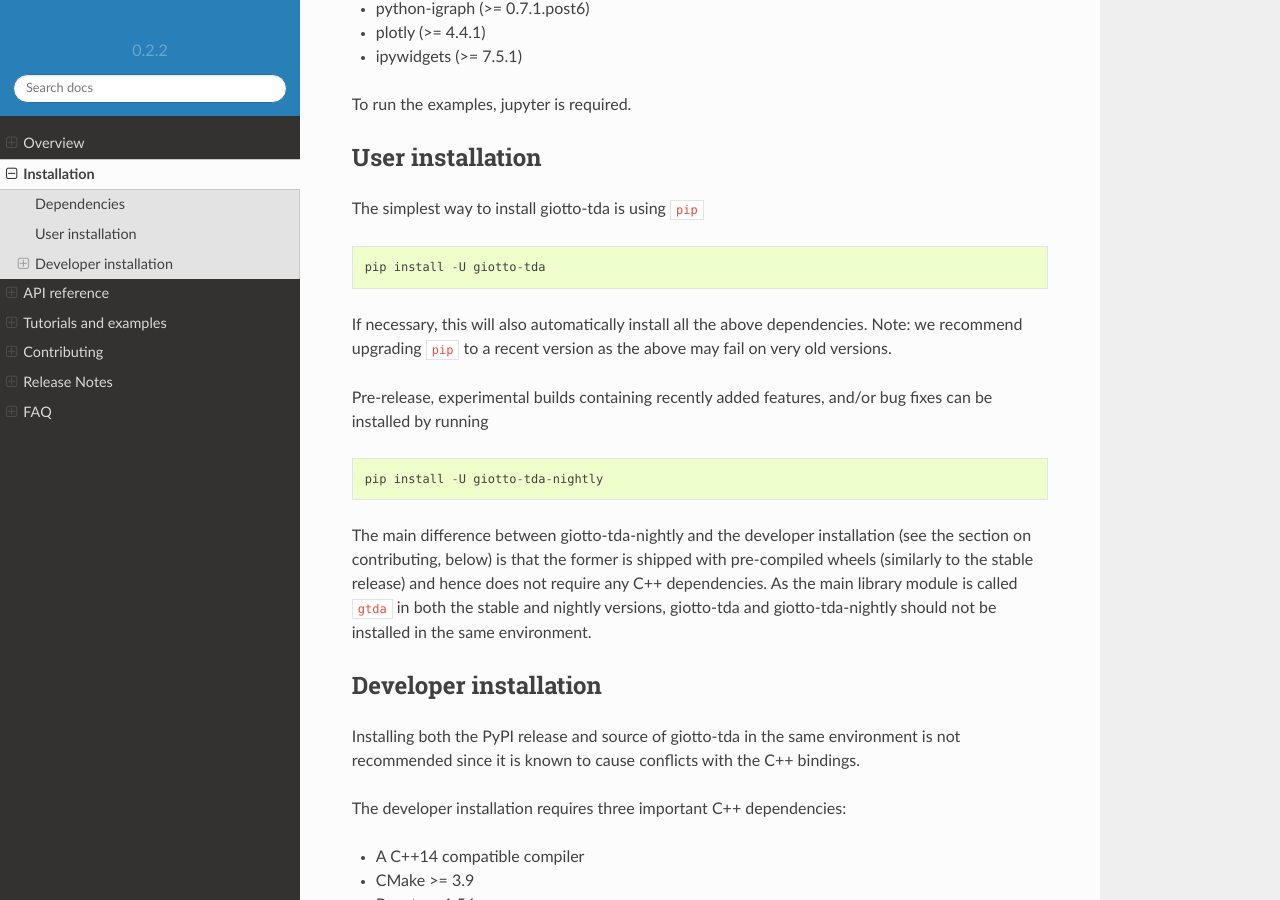
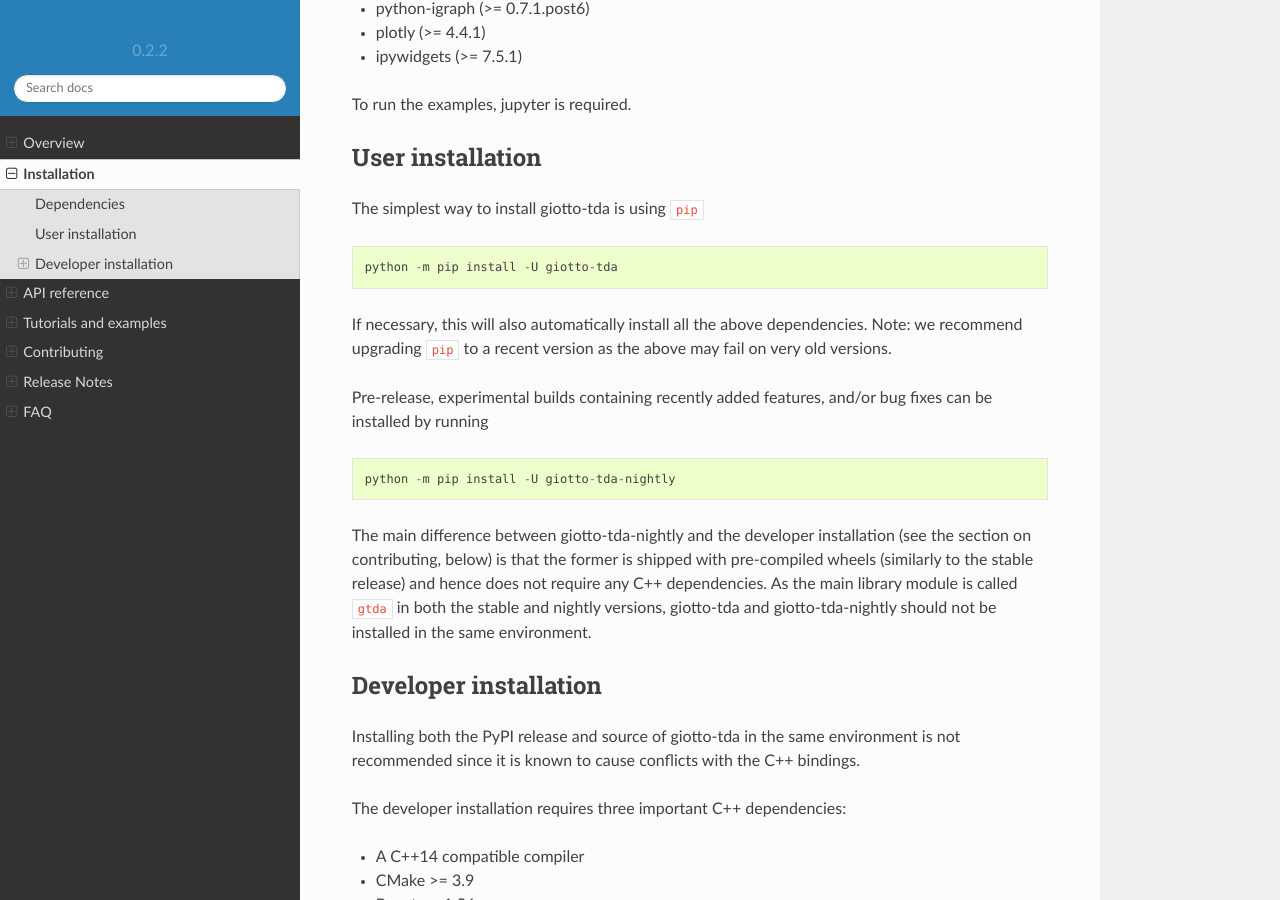
Before and after one commit to giotto-ai/giotto-tda, a Sphinx documentation site: the page built from doc/installation.rst, in a window 1280 px wide and 900 px high, scrolled down 430 px. Built offline with Sphinx 7.4.7 and the Read the Docs theme 2.0.0, drawn with Linux system fonts in a browser that asks for light colours; pages that are not in the unit, such as notebooks, are missing from menus; comment, search, counter and statistics services are not loaded; the version number is read from the project's files by our own code.

Commit message:
Replace pip install with python -m pip install in docs and Readme

```diff
--- a/README.rst
+++ b/README.rst
@@ -79,7 +79,7 @@
 
 The simplest way to install ``giotto-tda`` is using ``pip``   ::
 
-    pip install -U giotto-tda
+    python -m pip install -U giotto-tda
 
 If necessary, this will also automatically install all the above dependencies. Note: we recommend
 upgrading ``pip`` to a recent version as the above may fail on very old versions.
@@ -87,7 +87,7 @@
 Pre-release, experimental builds containing recently added features, and/or
 bug fixes can be installed by running   ::
 
-    pip install -U giotto-tda-nightly
+    python -m pip install -U giotto-tda-nightly
 
 The main difference between ``giotto-tda-nightly`` and the developer installation (see the section
 on contributing, below) is that the former is shipped with pre-compiled wheels (similarly to the stable
--- a/doc/contributing/index.rst
+++ b/doc/contributing/index.rst
@@ -104,7 +104,7 @@
 
 .. code-block:: python
 
-    pip install flake8
+    python -m pip install flake8
 
 You can use ``flake8`` on your python code via the following instructions:
 
@@ -131,7 +131,7 @@
 
 .. code-block:: python
 
-    pip install pytest
+    python -m pip install pytest
 
 You can use ``pytest`` on your python code via the following instructions:
 
--- a/doc/installation.rst
+++ b/doc/installation.rst
@@ -29,7 +29,7 @@
 
 The simplest way to install giotto-tda is using ``pip``   ::
 
-    pip install -U giotto-tda
+    python -m pip install -U giotto-tda
 
 If necessary, this will also automatically install all the above dependencies. Note: we recommend
 upgrading ``pip`` to a recent version as the above may fail on very old versions.
@@ -37,7 +37,7 @@
 Pre-release, experimental builds containing recently added features, and/or
 bug fixes can be installed by running   ::
 
-    pip install -U giotto-tda-nightly
+    python -m pip install -U giotto-tda-nightly
 
 The main difference between giotto-tda-nightly and the developer installation (see the section
 on contributing, below) is that the former is shipped with pre-compiled wheels (similarly to the stable
@@ -137,7 +137,7 @@
 If you need to understand where the compiler tries to look for ``boost`` headers,
 you can install ``giotto-tda`` with::
 
-   pip install -e . -v
+   python -m pip install -e . -v
 
 Then you can look at the output for lines starting with::
 
--- a/doc/ipynb_to_py.py
+++ b/doc/ipynb_to_py.py
@@ -3,7 +3,7 @@
 Usage: python ipynb_to_gallery.py <notebook.ipynb>
 
 Dependencies:
-pypandoc: install using `pip install pypandoc`
+pypandoc: install using `python -m pip install pypandoc`
 """
 import pypandoc as pdoc
 import json
--- a/doc/release.rst
+++ b/doc/release.rst
@@ -259,7 +259,7 @@
 
 Short summary: install via ::
 
-    pip install -U giotto-tda
+    python -m pip install -U giotto-tda
 
 and ``import gtda`` in your scripts or notebooks!
 
```
